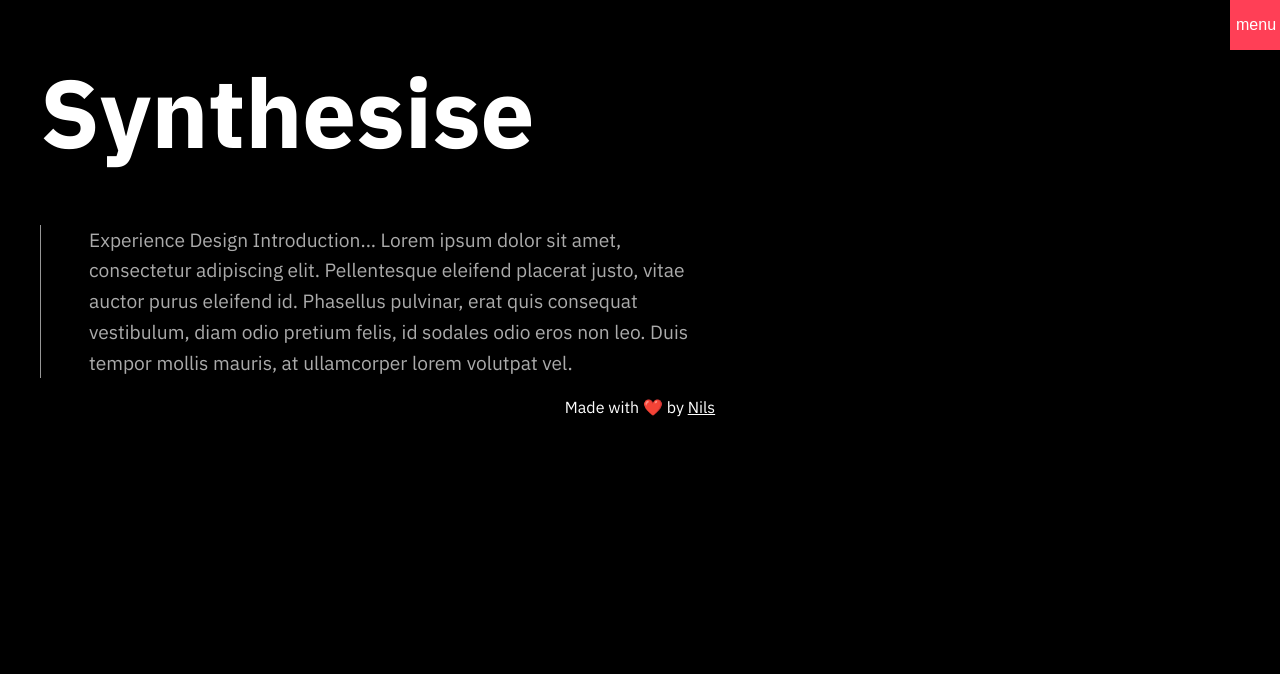
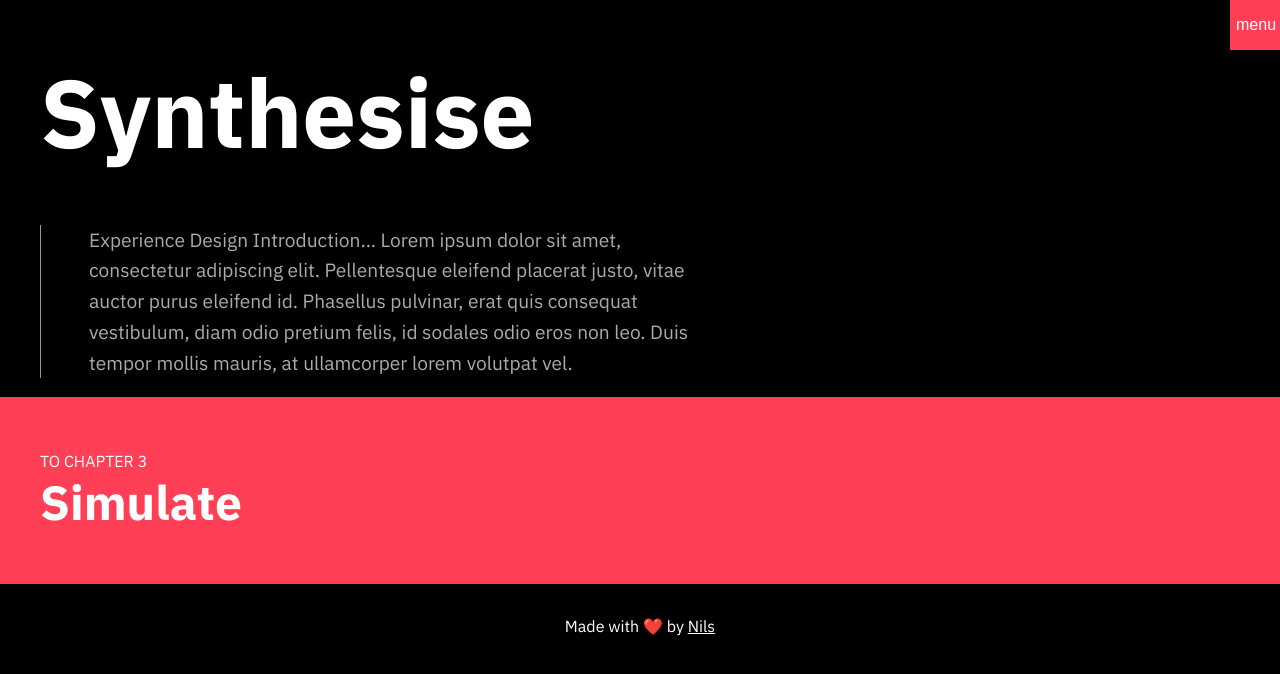
Before and after one commit to nwesthoff/ra-experience-design, a Next.js app: page /chapters/2-synthesise in a window 1280 px wide. Shown: the top 674 px of the page. Built offline with nearby package versions, Linux system fonts and the light colour scheme.

Commit message:
💅 Add Next Chapter Link

```diff
--- a/components/CaseStudy/CaseStudyWrapper.tsx
+++ b/components/CaseStudy/CaseStudyWrapper.tsx
@@ -5,8 +5,8 @@ const CaseStudyWrapper = styled.div`
   display: flex;
   justify-content: center;
   width: 100%;
-  background-color: ${theme.colors.primary};
-  margin: 4rem 0;
+  background-color: ${theme.colors.backgroundDark};
+  margin: 4rem 0 0;
 `;
 
 export default CaseStudyWrapper;
--- a/components/Layout.tsx
+++ b/components/Layout.tsx
@@ -2,7 +2,12 @@ import * as React from "react";
 import Head from "next/head";
 import { PageWrapper } from "./PageWrapper";
 import GlobalStyle from "../config/GlobalStyle";
-import Nav from "./Nav";
+import Nav from "./Navigation/Nav";
+import styled from "styled-components";
+
+const StyledFooter = styled.footer`
+  margin: 2rem 0;
+`;
 
 type Props = {
   title?: string;
@@ -44,7 +49,7 @@ const Layout: React.FunctionComponent<Props> = ({
           rel="stylesheet"
         />
         <link
-          href="https://fonts.googleapis.com/css2?family=IBM+Plex+Serif:ital@1&display=swap"
+          href="https://fonts.googleapis.com/css2?family=IBM+Plex+Serif:ital@1"
           rel="stylesheet"
         />
         <meta name="viewport" content="initial-scale=1.0, width=device-width" />
@@ -54,12 +59,12 @@ const Layout: React.FunctionComponent<Props> = ({
       </header>
       {children}
       <PageWrapper>
-        <footer>
+        <StyledFooter>
           Made with ❤️ by{" "}
           <a href="https://nilswesthoff.com" target="blank">
             Nils
           </a>
-        </footer>
+        </StyledFooter>
       </PageWrapper>
     </div>
   );
--- a/components/Nav.tsx
+++ b/components/Navigation/Nav.tsx
@@ -2,7 +2,7 @@ import React from "react";
 import Link from "next/link";
 import styled from "styled-components";
 import { useState } from "react";
-import { theme } from "../config/theme";
+import { theme } from "../../config/theme";
 
 const NavCollapse = styled.div`
   position: fixed;
--- /dev/null
+++ b/components/Navigation/NextChapter.tsx
@@ -0,0 +1,54 @@
+import React, { ReactElement } from "react";
+import ContentContainer from "../ContentContainer";
+import { PageWrapper } from "../PageWrapper";
+import styled from "styled-components";
+import { theme } from "../../config/theme";
+import { darken } from "polished";
+
+const NextLinkWrapper = styled.div`
+  background-color: ${theme.colors.primary};
+
+  h3 {
+    color: white;
+    margin: 0 0 1.2rem;
+    font-size: 3rem;
+  }
+
+  h4 {
+    margin-bottom: 0;
+    font-weight: lighter;
+    text-transform: uppercase;
+  }
+
+  &:hover {
+    background-color: ${darken(0.05, theme.colors.primary)};
+  }
+`;
+
+interface Props {
+  title: string;
+  customHref?: string;
+  index: number;
+}
+
+export default function NextChapter({
+  title,
+  index,
+  customHref,
+}: Props): ReactElement {
+  return (
+    <a
+      href={customHref || `/chapters/${index}-${title.toLowerCase()}`}
+      style={{ textDecoration: "none" }}
+    >
+      <NextLinkWrapper>
+        <PageWrapper>
+          <ContentContainer wide>
+            <h4>To chapter {index}</h4>
+            <h3>{title}</h3>
+          </ContentContainer>
+        </PageWrapper>
+      </NextLinkWrapper>
+    </a>
+  );
+}
--- a/config/theme.ts
+++ b/config/theme.ts
@@ -2,6 +2,7 @@ export const theme = {
   colors: {
     primary: "#FF3F56",
     secondary: "#3BC5FF",
+    backgroundDark: "#222",
   },
   breakpoints: {
     phone: 480,
--- a/package.json
+++ b/package.json
@@ -10,6 +10,7 @@
   "dependencies": {
     "isomorphic-unfetch": "3.0.0",
     "next": "^9.4.0",
+    "polished": "^3.6.3",
     "react": "^16.12.0",
     "react-component-academic-reference": "^1.0.5",
     "react-dom": "^16.12.0",
--- a/pages/chapters/0-introduction.tsx
+++ b/pages/chapters/0-introduction.tsx
@@ -4,6 +4,7 @@ import { PageWrapper } from "../../components/PageWrapper";
 import { NextPage } from "next";
 import ContentContainer from "../../components/ContentContainer";
 import Citation from "../../components/Bibliography/Citation";
+import NextChapter from "../../components/Navigation/NextChapter";
 
 const IntroductionPage: NextPage = () => (
   <Layout title="Introduction | RA Experience Design">
@@ -69,6 +70,7 @@ const IntroductionPage: NextPage = () => (
         </figure>
       </ContentContainer>
     </PageWrapper>
+    <NextChapter title="Analyse" index={1} />
   </Layout>
 );
 
--- a/pages/chapters/1-analyse.tsx
+++ b/pages/chapters/1-analyse.tsx
@@ -8,6 +8,7 @@ import CaseStudyWrapper from "../../components/CaseStudy/CaseStudyWrapper";
 import styled from "styled-components";
 import { theme } from "../../config/theme";
 import Personas from "../../components/Personas";
+import NextChapter from "../../components/Navigation/NextChapter";
 
 const CaseStudyText = styled.p`
   column-count: 2;
@@ -98,6 +99,7 @@ const AnalysePage: NextPage = () => (
         </CaseStudyText>
       </ContentContainer>
     </CaseStudyWrapper>
+    <NextChapter title="Synthesise" index={2} />
   </Layout>
 );
 
--- a/pages/chapters/2-synthesise.tsx
+++ b/pages/chapters/2-synthesise.tsx
@@ -1,6 +1,7 @@
 import Layout from "../../components/Layout";
 import PageIntroduction from "../../components/PageIntroduction";
 import { PageWrapper } from "../../components/PageWrapper";
+import NextChapter from "../../components/Navigation/NextChapter";
 
 const SynthesisePage = () => (
   <Layout title="Analyse | RA Experience Design">
@@ -16,6 +17,7 @@ const SynthesisePage = () => (
         </p>
       </PageIntroduction>
     </PageWrapper>
+    <NextChapter title="Simulate" index={3} />
   </Layout>
 );
 
```
Also changed, not shown: components/List.tsx (+8 -8 lines), components/ListItem.tsx (+7 -7 lines), 1 other file (tests, documents, lock files or other folders).
